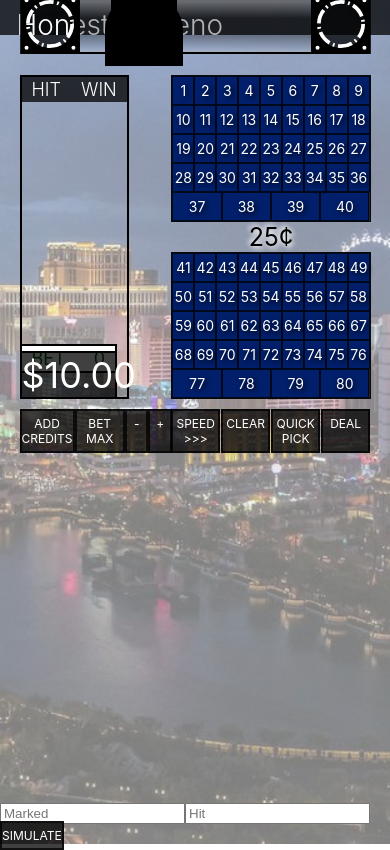
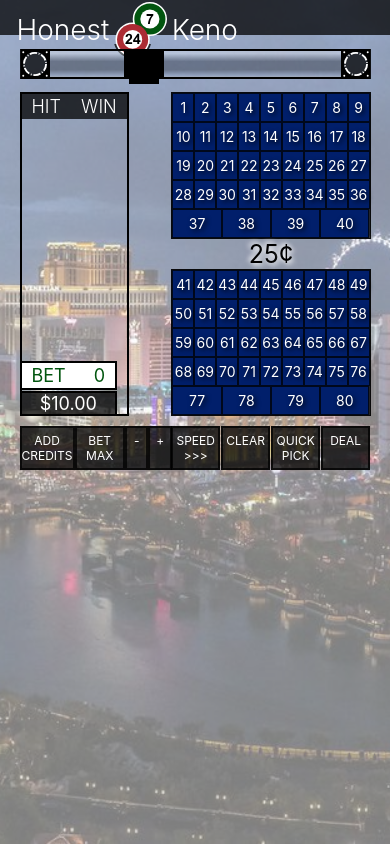
Before and after one commit to AdamMattas/honest_keno, a React (Create React App) app: page / in a window 390 px wide. Built offline with nearby package versions, Linux system fonts and the light colour scheme.

Commit message:
added styling for mobile after working on ball tubes and related

```diff
--- a/src/App.scss
+++ b/src/App.scss
@@ -81,7 +81,7 @@
   width: 90%;
   margin: 0 auto;
   position: relative;
-  top: 100px;
+  top: 110px;
 }
 
 .display {
@@ -338,7 +338,7 @@ tr {
   position: relative;
   width: 90%;
   margin: 0 auto;
-  top: 125px;
+  top: 133px;
   display: flex;
   justify-content: space-between;
 }
@@ -483,7 +483,7 @@ tr {
   position: absolute;
   width: 60px;
   height: 60px;
-  top: -81px;
+  top: -85px;
   z-index: 2;
   //border: 2px solid $black;
 }
@@ -493,7 +493,7 @@ tr {
 }
 
 .origin-box--mid-left {
-  left: calc(#{$leftPercent} - 15px);
+  left: calc(#{$leftPercent} - 9px);
   width: 72px;
   height: 72px;
   border: none;
@@ -505,7 +505,7 @@ tr {
 }
 
 .origin-box--mid-right {
-  right: calc(#{$rightPercent} - 15px);
+  right: calc(#{$rightPercent} - 9px);
   -webkit-transform: scaleX(-1);
   transform: scaleX(-1);
   width: 72px;
@@ -516,7 +516,7 @@ tr {
 
 .origin-box-back {
   width: 50px;
-  top: -76px;
+  top: -80px;
   position: absolute;
   height: 50px;
   border-radius: 50%;
@@ -535,7 +535,7 @@ tr {
   position: absolute;
   width: 48px;
   height: 48px;
-  top: -75px;
+  top: -79px;
   z-index: 2;
   //display: none;
   //rotate(0deg);
@@ -574,7 +574,7 @@ tr {
 
 .origin-tube {
   position: absolute;
-  top: -81px;
+  top: -85px;
   height: 56px;
   // background: rgba(255, 255, 255, 0.25);
   // border: 1px solid rgba(255, 255, 255, 0.7);
@@ -599,12 +599,12 @@ tr {
 
 .origin-tube--right {
   right: 58px;
-  width: 55%;
+  width: calc(57% + 1px);
 }
 
 .origin-tube--left {
   left: 58px;
-  width: 26%;
+  width: calc(28% + 1px);
 }
 
 @-moz-keyframes rotation-left {
@@ -718,7 +718,7 @@ tr {
 }
 
 .last-ball--even-last {
-  left: $leftPercent;
+  left: calc(#{$leftPercent} + 5px);
 }
 
 .ball--odd {
@@ -729,7 +729,7 @@ tr {
 }
 
 .last-ball--odd-last {
-  right: $rightPercent;
+  right: calc(#{$rightPercent} + 5px);
 }
 
 .ball--green,
@@ -792,7 +792,7 @@ tr {
   -webkit-animation-delay: 0.5s * $delayExponent; /* Safari */
   animation-fill-mode: forwards;
   transform: rotate($rotateLeft);
-  right: $rightPercent;
+  right: calc(#{$rightPercent} + 5px);
 }
 
 .ball--2 {
@@ -804,7 +804,7 @@ tr {
   animation-fill-mode: forwards;
   transition-delay: 0.1s * $delayExponent;
   transform: rotate($rotateRight);
-  left: $leftPercent;
+  left: calc(#{$leftPercent} + 5px);
 }
 
 .last-ball--1,
@@ -831,7 +831,7 @@ tr {
   animation-fill-mode: forwards;
   transition-delay: 0.2s * $delayExponent;
   transform: rotate($rotateLeft);
-  right: $rightPercent;
+  right: calc(#{$rightPercent} + 5px);
 }
 
 .ball--4 {
@@ -843,7 +843,7 @@ tr {
   animation-fill-mode: forwards;
   transition-delay: 0.3s * $delayExponent;
   transform: rotate($rotateRight);
-  left: $leftPercent;
+  left: calc(#{$leftPercent} + 5px);
 }
 
 .last-ball--3,
@@ -870,7 +870,7 @@ tr {
   animation-fill-mode: forwards;
   transition-delay: 0.4s * $delayExponent;
   transform: rotate($rotateLeft);
-  right: $rightPercent;
+  right: calc(#{$rightPercent} + 5px);
 }
 
 .ball--6 {
@@ -882,7 +882,7 @@ tr {
   animation-fill-mode: forwards;
   transition-delay: 0.5s * $delayExponent;
   transform: rotate($rotateRight);
-  left: $leftPercent;
+  left: calc(#{$leftPercent} + 5px);
 }
 
 .last-ball--5,
@@ -909,7 +909,7 @@ tr {
   animation-fill-mode: forwards;
   transition-delay: 0.6s * $delayExponent;
   transform: rotate($rotateLeft);
-  right: $rightPercent;
+  right: calc(#{$rightPercent} + 5px);
 }
 
 .ball--8 {
@@ -921,7 +921,7 @@ tr {
   animation-fill-mode: forwards;
   transition-delay: 0.7s * $delayExponent;
   transform: rotate($rotateRight);
-  left: $leftPercent;
+  left: calc(#{$leftPercent} + 5px);
 }
 
 .last-ball--7,
@@ -948,7 +948,7 @@ tr {
   animation-fill-mode: forwards;
   transition-delay: 0.8s * $delayExponent;
   transform: rotate($rotateLeft);
-  right: $rightPercent;
+  right: calc(#{$rightPercent} + 5px);
 }
 
 .ball--10 {
@@ -960,7 +960,7 @@ tr {
   animation-fill-mode: forwards;
   transition-delay: 0.9s * $delayExponent;
   transform: rotate($rotateRight);
-  left: $leftPercent;
+  left: calc(#{$leftPercent} + 5px);
 }
 
 .last-ball--9,
@@ -987,7 +987,7 @@ tr {
   animation-fill-mode: forwards;
   transition-delay: 1s * $delayExponent;
   transform: rotate($rotateLeft);
-  right: $rightPercent;
+  right: calc(#{$rightPercent} + 5px);
 }
 
 .ball--12 {
@@ -999,7 +999,7 @@ tr {
   animation-fill-mode: forwards;
   transition-delay: 1.1s * $delayExponent;
   transform: rotate($rotateRight);
-  left: $leftPercent;
+  left: calc(#{$leftPercent} + 5px);
 }
 
 .last-ball--11,
@@ -1026,7 +1026,7 @@ tr {
   animation-fill-mode: forwards;
   transition-delay: 1.2s * $delayExponent;
   transform: rotate($rotateLeft);
-  right: $rightPercent;
+  right: calc(#{$rightPercent} + 5px);
 }
 
 .ball--14 {
@@ -1038,7 +1038,7 @@ tr {
   animation-fill-mode: forwards;
   transition-delay: 1.3s * $delayExponent;
   transform: rotate($rotateRight);
-  left: $leftPercent;
+  left: calc(#{$leftPercent} + 5px);
 }
 
 .last-ball--13,
@@ -1065,7 +1065,7 @@ tr {
   animation-fill-mode: forwards;
   transition-delay: 1.4s * $delayExponent;
   transform: rotate($rotateLeft);
-  right: $rightPercent;
+  right: calc(#{$rightPercent} + 5px);
 }
 
 .ball--16 {
@@ -1077,7 +1077,7 @@ tr {
   animation-fill-mode: forwards;
   transition-delay: 1.5s * $delayExponent;
   transform: rotate($rotateRight);
-  left: $leftPercent;
+  left: calc(#{$leftPercent} + 5px);
 }
 
 .last-ball--15,
@@ -1104,7 +1104,7 @@ tr {
   animation-fill-mode: forwards;
   transition-delay: 1.6s * $delayExponent;
   transform: rotate($rotateLeft);
-  right: $rightPercent;
+  right: calc(#{$rightPercent} + 5px);
 }
 
 .ball--18 {
@@ -1116,7 +1116,7 @@ tr {
   animation-fill-mode: forwards;
   transition-delay: 1.7s * $delayExponent;
   transform: rotate($rotateRight);
-  left: $leftPercent;
+  left: calc(#{$leftPercent} + 5px);
 }
 
 .last-ball--17,
@@ -1143,7 +1143,7 @@ tr {
   animation-fill-mode: forwards;
   transition-delay: 1.8s * $delayExponent;
   transform: rotate($rotateLeft);
-  right: $rightPercent;
+  right: calc(#{$rightPercent} + 5px);
 }
 
 .ball--20 {
@@ -1155,7 +1155,7 @@ tr {
   animation-fill-mode: forwards;
   transition-delay: 1.9s * $delayExponent;
   transform: rotate($rotateRight);
-  left: $leftPercent;
+  left: calc(#{$leftPercent} + 5px);
 }
 
 .last-ball--19,
@@ -1202,17 +1202,78 @@ tr {
   }
 
   .navbar__logo {
-    width: 10%;
-    top: 7px;
+    width: 14%;
+    top: 18px;
   }
 
   .navbar__logo-text {
     font-size: 28px;
-    top: -5px;
+    top: -16px;
   }
 
   .machine {
-    top: 40px;
+    top: 57px;
+  }
+
+  .origin-box {
+    width: 30px;
+    height: 30px;
+    top: -43px;
+  }
+
+  .origin-box--mid-left {
+    left: calc(#{$leftPercent} - 1px);
+    width: 35px;
+    height: 35px;
+  }
+
+  .origin-box--mid-right {
+    right: calc(#{$rightPercent} - 1px);
+    width: 35px;
+    height: 35px;
+  }
+
+  .origin-circle {
+    width: 24px;
+    height: 24px;
+    top: -40px;
+  }
+
+  .origin-circle--left {
+    left: 3px;
+  }
+
+  .origin-circle--right {
+    right: 3px;
+  }
+
+  .origin-box-back {
+    width: 25px;
+    height: 25px;
+    top: -40px;
+  }
+
+  .origin-box-back--left {
+    left: 2px;
+  }
+
+  .origin-box-back--right {
+    right: 2px;
+  }
+
+  .origin-tube {
+    top: -43px;
+    height: 26px;
+  }
+
+  .origin-tube--right {
+    right: 28px;
+    width: calc(57% + 1px);
+  }
+
+  .origin-tube--left {
+    left: 28px;
+    width: calc(28% + 1px);
   }
 
   .denomination {
@@ -1247,12 +1308,12 @@ tr {
     font-size: 18px;
   }
 
-  .credit-text {
+  .display__credit {
     font-size: 18px;
   }
 
   .button-container {
-    top: 50px;
+    top: 67px;
   }
 
   .button {
--- a/src/components/buttons.jsx
+++ b/src/components/buttons.jsx
@@ -24,9 +24,6 @@ const Buttons = props => {
         <QuickPickButton status={props.status} pick={props.pick} />
         <DealButton status={props.status} deal={props.deal} />
       </div>
-      <div className="simulate">
-        <SimulateButton simulate={props.simulate} />
-      </div>
     </React.Fragment>
   );
 };
--- a/src/index.scss
+++ b/src/index.scss
@@ -50,11 +50,11 @@ $yellow: #d3aa05;
 
 $delayExponent: 2;
 
-$topPix: -78px;
+$topPix: -82px;
 $topPix1024: -30px;
-$rightPercent: 59.3%;
+$rightPercent: 59%;
 
-$leftPercent: 30.3%;
+$leftPercent: 30%;
 
 $rotateLeft: -720deg;
 $rotateRight: 720deg;
```
